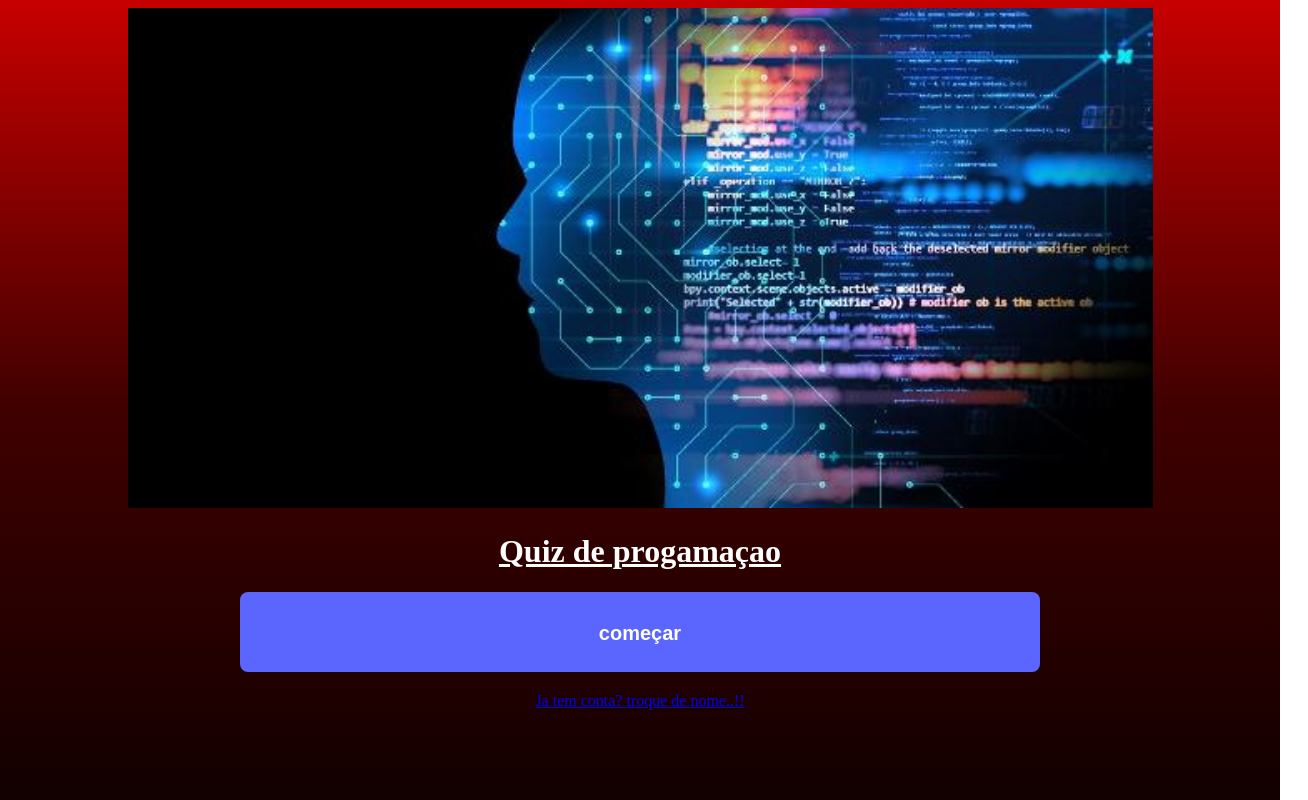
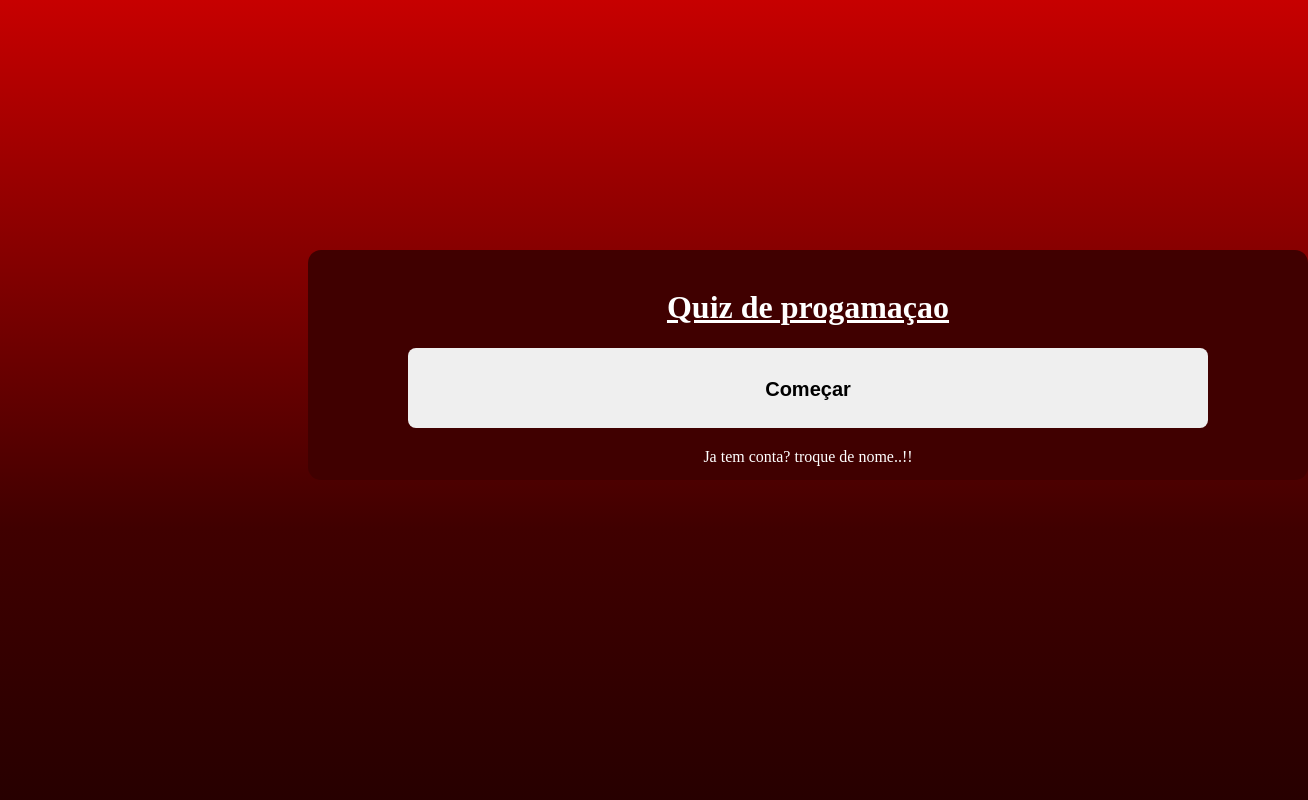
Before and after one commit to GustavoCamargo0/Quiz_MundoSenai, a plain HTML site: page inicio_Jogar_quiz.html in a window 1280 px wide. Shown: the top 800 px of the page, 1308 px wide, since content can reach past the window. Drawn offline with Linux system fonts and the light colour scheme.

Commit message:
Update inicio_Jogar_quiz.html

```diff
--- a/inicio_Jogar_quiz.html
+++ b/inicio_Jogar_quiz.html
@@ -1,5 +1,5 @@
 <!DOCTYPE html>
-<html lang="en">
+<html lang="pt-BR">
 <head>
     <meta charset="UTF-8">
     <meta name="viewport" content="width=device-width, initial-scale=1.0">
@@ -13,14 +13,21 @@
         padding: 12px;
         padding-top: 15px;
         border: none;
-    background-color: #5b65ff;
-    color: white;
         font-size: 20px;
         font-weight: bold;
         border-radius: 8px;
         cursor: pointer;
         transition: background 0.3s;
-
+        }
+    .login-container{
+        margin-top: 250px;
+        margin-left: 300px;
+        background-color: #400000;
+        border-radius: 13px;
+        display: flex;
+        justify-content:center;
+        width: 1000px;
+        height: 230px;
     }
     h1{
         color: white;
@@ -34,9 +41,12 @@ body{
     }
 
     .login-container button:hover{
-        transform: scale(1.05);
-        transition: (0.3s);
-        background: #27016d;
+        transform: scale(1.1);
+        transition: (0.4s);
+    }
+    a{
+        text-decoration: none;
+        color: white;
     }
     </style>
 </head>
@@ -61,10 +71,9 @@ body{
     </script>
     <div class="login-container">
         <form >
-            <img src="inteligencia-artificial-algoritmo-tecnologia-codigo-de-programacao-1554210815064_v2_615x300.jpg" height="500px"  width="flex" >
             <br>
             <h1><ins>Quiz de progamaçao</ins></h1>
-            <button onclick="new_aba()" >começar</button>
+            <button onclick="new_aba()" >Começar</button>
             <br>
             <a href="login.html">Ja tem conta? troque de nome..!!</a>
         </form>
```
Lines whose indentation alone changed are shown as unchanged.
